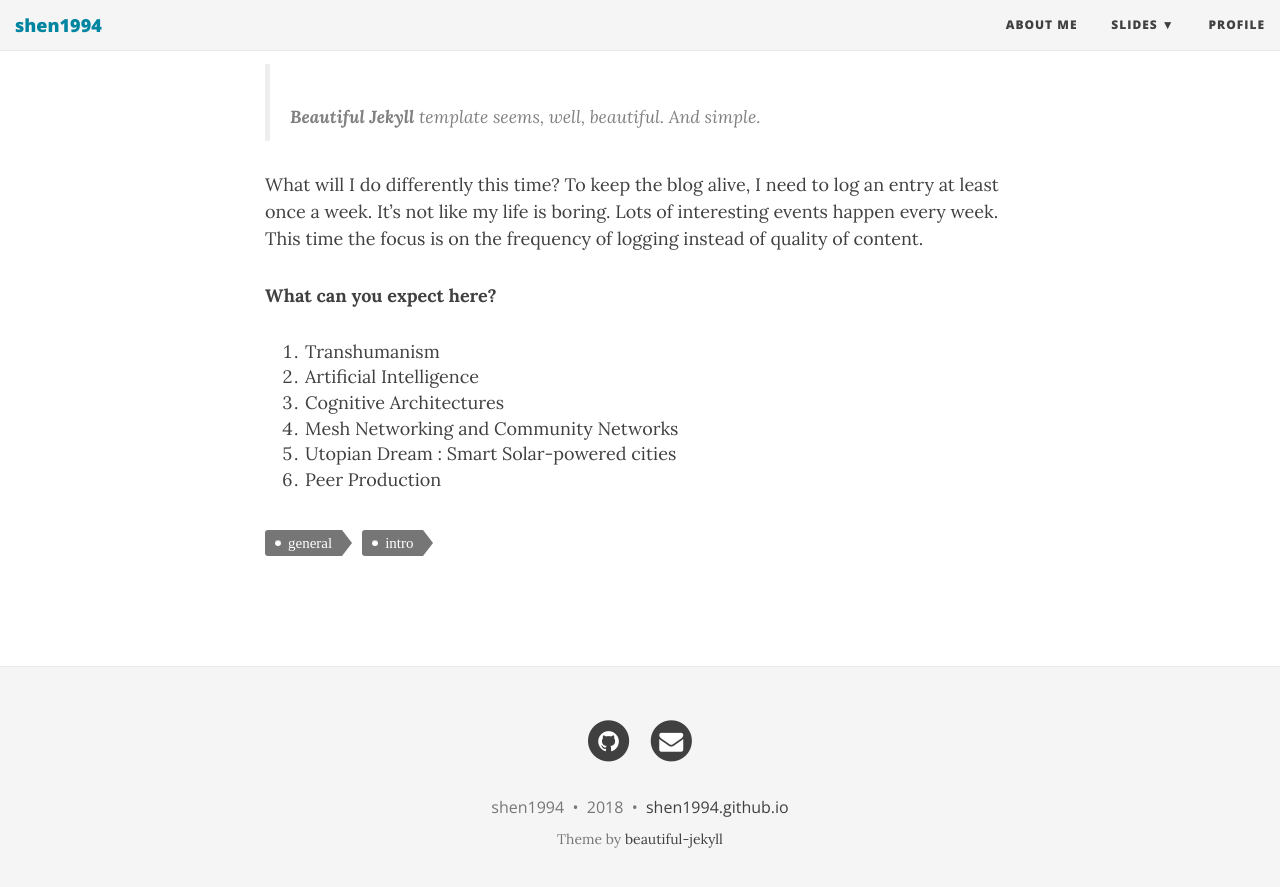
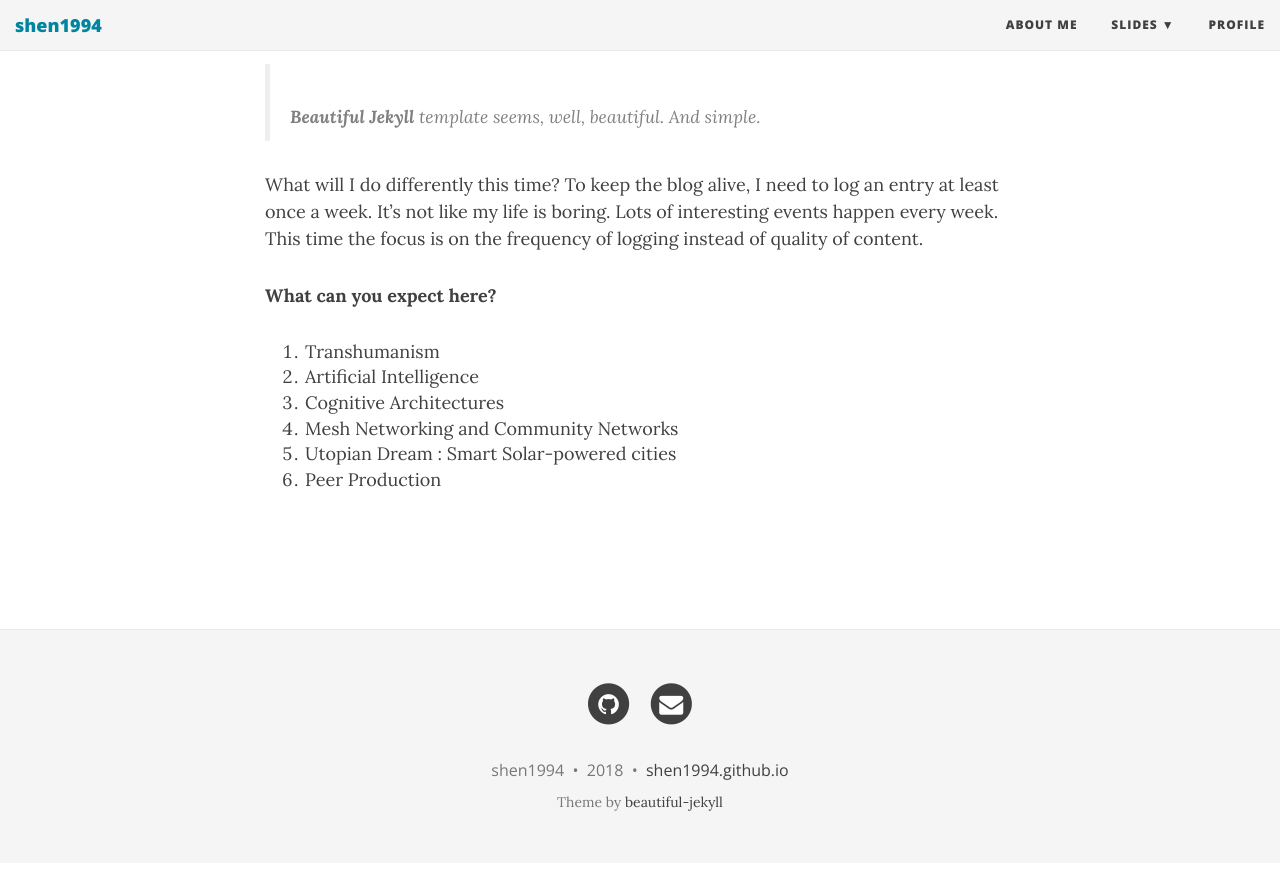
Before and after one commit to shen1994/shen1994.github.io, a Jekyll site: the page built from _posts/2016-06-01-introduction.md, in a window 1280 px wide and 900 px high, scrolled down 724 px. Shown: the top 887 px of the window. Built offline with Jekyll 4.4.1, drawn with Linux system fonts in a browser that asks for light colours; nearby versions of some CDN libraries; comment, search, counter and statistics services are not loaded; after the commit the page ends 1587 px from its top, so only the background shows below that.

Commit message:
Initial commit

```diff
--- a/_layouts/post.html
+++ b/_layouts/post.html
@@ -21,13 +21,6 @@ layout: base
 	    </article>
 
 <br>
- <!-- Tags -->
-<ul class="tags">
-  {% for tag in page.tags %}
-    <li><a href="/tags#{{ tag }}" class="tag">{{ tag }}</a></li>
-  {% endfor %}
-</ul>
-
 
       <ul class="pager blog-pager">
         {% if page.previous.url %}
```
